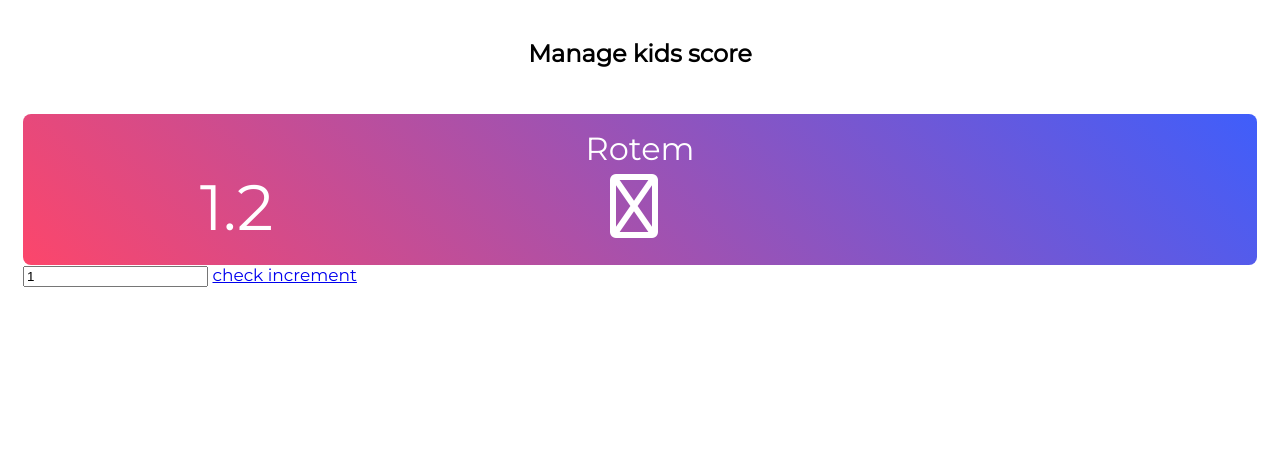
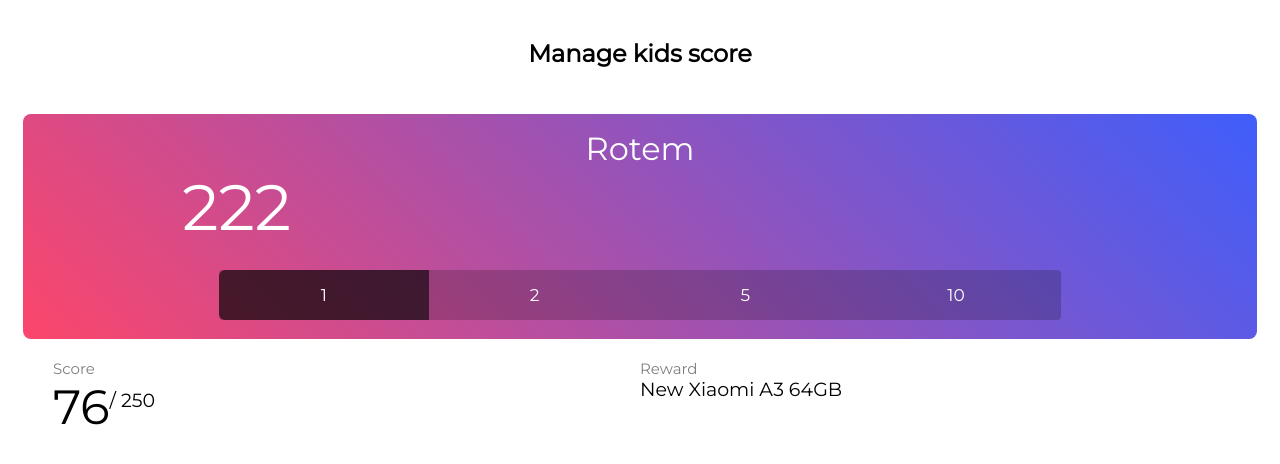
Before and after one commit to dorbarshalom/goals, a plain HTML site: page docs/admin.html in a window 1280 px wide. Drawn offline with Linux system fonts and the light colour scheme.

Commit message:
inc selector

```diff
--- a/docs/admin.html
+++ b/docs/admin.html
@@ -89,6 +89,45 @@
 		opacity: 0.5;
 		font-weight: 400;
 	}
+	.select_increment ul{
+		width:70%;
+		position: relative;
+		background:rgba(0,0,0,0.2 );
+		display: inline-block;
+		margin: 20px 0 0 0;
+		padding: 0;
+		border-radius: 4px;
+	}
+	.select_increment li{
+		width: 25%;
+		list-style: none;
+		float: left;
+		text-align: center;
+	}
+
+	.select_increment input{
+		visibility:hidden;
+		margin: 0;
+		float: left;
+	}
+	.select_increment label {
+    	cursor: pointer;
+    	display: block;
+    	padding: 15px 0;
+	}
+	.select_increment input:checked + label {
+    	background: rgba(0,0,0,0.6);
+	}
+
+	.select_increment input.first + label{
+		border-radius: 6px 0 0 6px;
+	}
+
+	.select_increment input.last + label{
+		border-radius: 0 6px 6px 0;
+	}
+
+
 </style>
 
 <script src="https://kit.fontawesome.com/35f7aef1c0.js" crossorigin="anonymous"></script>
@@ -109,38 +148,36 @@
  			<div class="kid_name">Rotem</div>
 	 		<div class="change_score">
 
-	 			<!-- <div class="minus" onclick="updateScore(-1, 'rotem', 'mobile')"><i class="far fa-minus-circle"></i></div> -->
+	 			<div class="minus" onclick="increment(-1, 'rotem', 'mobile')">
+	 				<!-- <i class="far fa-minus-circle"></i> -->
+	 			</div>
 
-	 			<div class="increment">1.2</div>
+	 			<div class="increment">222</div>
 
-	 			<div class="plus" onclick="addIncrement('rotem', 'mobile')"><i class="far fa-plus-circle"></i></div>
+	 			<div class="plus" onclick="increment(1, 'rotem', 'mobile')">
+	 				<!-- <i class="far fa-plus-circle"></i> -->
+	 			</div>
 	 		</div>
- 		</div>
- 		<!-- <div class="info">
-			<div class="score_status">
- 				<div class="label">Score</div>
- 				<div class="score">76<sup>/ 250</sup></div>
-			</div>
-			<div class="reward">
- 				<div class="label">Reward</div>
- 				<div>New Xiaomi A3 64GB</div>
-			</div>
-		</div> -->
- 	</div>
+	 		<div class="select_increment">
 
- 	<!-- kid #2 -->
-
- 	<!-- <div class="kid second">
-
- 		<div class="main">
- 			<div class="kid_name">Lior</div>
-	 		<div class="change_score">
-
-	 			<div class="minus" onclick="updateScore(-1, 'rotem', 'mobile')"><i class="far fa-minus-circle"></i></div>
-
-	 			<div class="increment">1</div>
-
-	 			<div class="plus" onclick="updateScore(document.getElementById('scoreIncrement').value, 'rotem', 'mobile')"><i class="far fa-plus-circle"></i></div>
+	 			<ul>
+	 				<li>
+	 					<input type="radio" id="one" name="inc" value="1" checked class="first" onclick="updateIncrement(1)">
+						<label for="one">1</label>
+	 				</li>
+	 				<li>
+	 					<input type="radio" id="two" name="inc" value="2" onclick="updateIncrement(2)">
+						<label for="two">2</label>
+	 				</li>
+	 				<li>
+						<input type="radio" id="five" name="inc" value="5" onclick="updateIncrement(5)">
+						<label for="five">5</label>
+	 				</li>
+	 				<li>
+	 					<input type="radio" id="ten" name="inc" value="10" class="last" onclick="updateIncrement(10)">
+						<label for="ten">10</label>
+	 				</li>
+	 			</ul>
 	 		</div>
  		</div>
  		<div class="info">
@@ -153,24 +190,20 @@
  				<div>New Xiaomi A3 64GB</div>
 			</div>
 		</div>
- 	</div> -->
+ 	</div>
 
 
 
-
-
-
-  		<div id="increment">
-  			<input type="number" pattern="[0-9]*" inputmode="numeric" name="scoreIncrement" id="scoreIncrement" value="1">
-  			<a class="checker" href="javascript:void(0)" onclick="console.log(document.getElementById('scoreIncrement').value)">check increment</a>
-  		</div>
+  		<!-- <div id="increment">
+  			<input type="number" pattern="[0-9]+" inputmode="numeric" name="scoreIncrement" id="scoreIncrement" value="1">
+  		</div> -->
 
  </div>
 
 <script type="text/javascript">
 
-	function addIncrement(kid,category){
-		updateScore(document.getElementById('scoreIncrement').value, kid, category);
+	function increment(updown,kid,category){
+		updateScore(updown*parseInt(document.getElementById('scoreIncrement').value), kid, category);
 	}
 
 	function updateScore (amount, kid, category) {
@@ -192,7 +225,13 @@
 	    })
 	}
 
-	var increment = document.getElementById('scoreIncrement').value;
+	//var increment = document.getElementById('scoreIncrement').value;
+
+	function updateIncrement(inc){
+		 document.querySelector(".minus").innerHTML = -1*inc;
+		  document.querySelector(".plus").innerHTML = inc;
+	};
+
 </script>
 
 </body>
```
